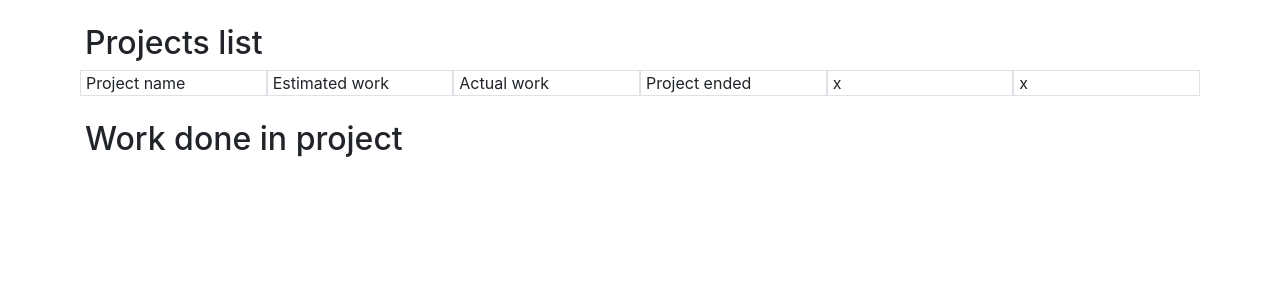
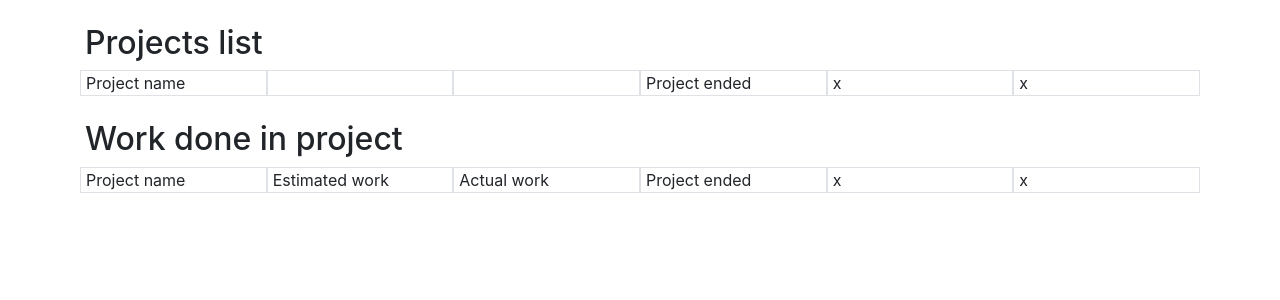
Before and after one commit to tjvalkonen/tyoaikaseuranta, a Flask app: template application/templates/projects/list.html in a window 1280 px wide. Shown: the part 56-356 px from the top of the page. Run offline with Flask 2, Linux system fonts and the light colour scheme; the template is opened without the code that fills it, so the values that code supplies are empty; some libraries are stand-ins or nearby versions.

Commit message:
Yhteenvetokyselyiden ihmetelyä. Ei toimi Herokussa

```diff
--- a/application/templates/projects/list.html
+++ b/application/templates/projects/list.html
@@ -8,6 +8,55 @@
   </div>
 
 
+  <div class="form-row">
+    <div class="col-md-2 border">
+      Project name
+    </div>
+    <div class="col-md-2 border">
+
+    </div>
+    <div class="col-md-2 border">
+
+    </div>
+    <div class="col-md-2 border">
+      Project ended
+    </div>
+    <div class="col-md-2 border">
+      x
+    </div>
+    <div class="col-md-2 border">
+      x
+    </div>
+  </div>
+
+    {% for project in projects %}
+  <div class="form-row">
+    <div class="col-md-2 border">
+      <a href="{{ url_for('tasks_index', project_id=project.id) }}">{{ project.name }}</a>
+    </div>
+    <div class="col-md-2 border">
+
+    </div>
+    <div class="col-md-2 border">
+
+    </div>
+    <div class="col-md-2 border">
+      {{ project.done }}
+    </div>
+    <div class="col-md-2 border">
+	<form method="POST" action="{{ url_for('projects_set_done', project_id=project.id) }}">
+	  <input type="submit" value="End project!"/>
+	</form>
+    </div>
+    <div class="col-md-2 border">
+	<form method="POST" action="{{ url_for('projects_delete', project_id=project.id) }}">
+	  <input type="submit" value="Delete project!"/>
+	</form>
+    </div>
+  </div>
+    {% endfor %}
+</br>
+       <h2>Work done in project</h2>
   <div class="form-row">
     <div class="col-md-2 border">
       Project name
@@ -28,36 +77,6 @@
       x
     </div>
   </div>
-
-    {% for project in projects %}
-  <div class="form-row">
-    <div class="col-md-2 border">
-      <a href="{{ url_for('tasks_index', project_id=project.id) }}">{{ project.name }}</a>
-    </div>
-    <div class="col-md-2 border">
-      x
-    </div>
-    <div class="col-md-2 border">
-      x
-    </div>
-    <div class="col-md-2 border">
-      {{ project.done }}
-    </div>
-    <div class="col-md-2 border">
-	<form method="POST" action="{{ url_for('projects_set_done', project_id=project.id) }}">
-	  <input type="submit" value="End project!"/>
-	</form>
-    </div>
-    <div class="col-md-2 border">
-	<form method="POST" action="{{ url_for('projects_delete', project_id=project.id) }}">
-	  <input type="submit" value="Delete project!"/>
-	</form>
-    </div>
-  </div>
-    {% endfor %}
-</br>
-       <h2>Work done in project</h2>
-
     {% for project in work_done_in_projects %}
   <div class="form-row">
     <div class="col-md-2 border">
```
Also changed, not shown: application/templates/accounts/modifyAccount.html (+18 -0 lines).
